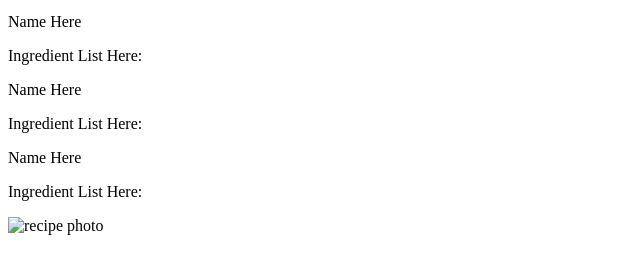
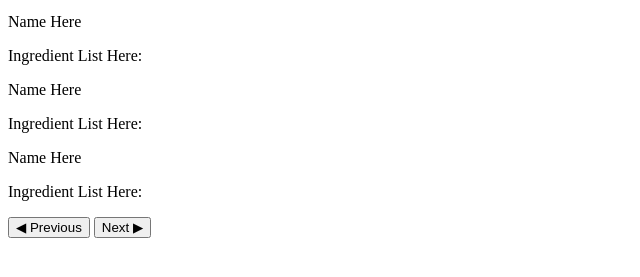
Before and after one commit to meenaambalam/plan-eat-rium.io, a plain HTML site: page index.html in a window 1280 px wide. Shown: the part 101-378 px from the top of the page, without its empty margins (0-640 px from the left). Drawn offline with nearby package versions, Linux system fonts and the light colour scheme; no server answers.

Commit message:
add carousel

```diff
--- a/index.html
+++ b/index.html
@@ -37,9 +37,16 @@
     <main class= "right"><!-- right half of the app -->
 
         <div id="recipe book" ><!-- container to cycle thru -->
-
-
-        <img class="responsive-img" src="#" alt="recipe photo">
+          <div class="carouselbox" aria-role="img" aria-label="carousel">
+            <div class="buttons">
+              <button class="prev">
+                ◀ Previous
+              </button>
+              <button class="next">
+                Next ▶
+              </button>
+            </div>
+          </div>
         <h2 id="recipeTitle"></h2>
         <p id="recipeDescription" class="truncate"></p> <!-- give the class of "flow-text" on hover this will allow user to see full recipe description-->
 
```
